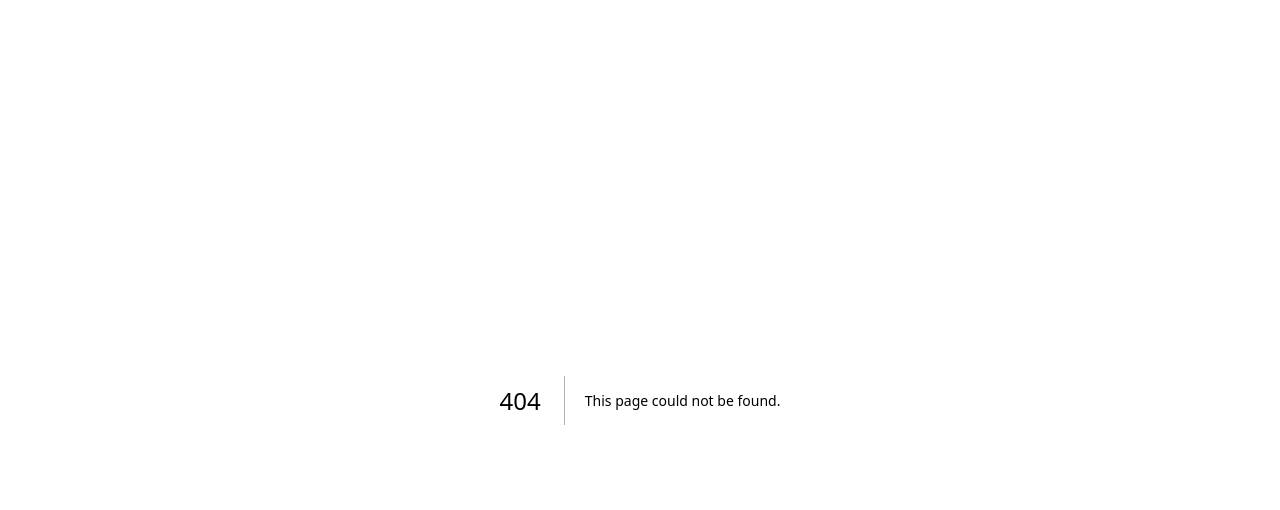
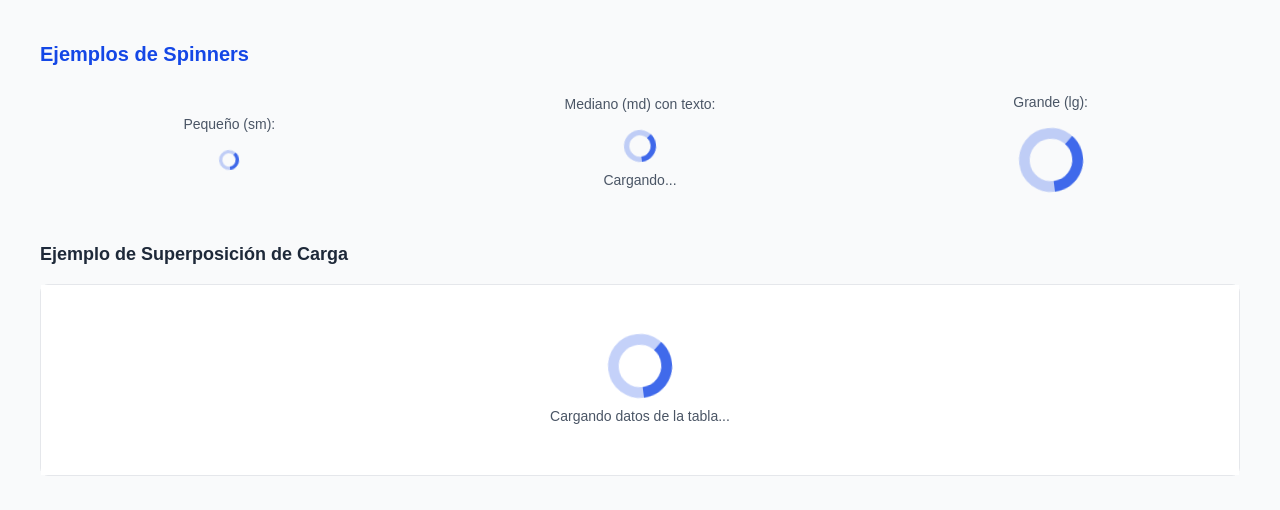
Before and after one commit to GGonzalezGG/capstone-front-inv, a Next.js app: page /SpinnerTest in a window 1280 px wide. Before the commit this address had no page. Shown: the top 510 px of the page. Built offline with nearby package versions, Linux system fonts and the light colour scheme.

Commit message:
Spinner componente

```diff
--- /dev/null
+++ b/app/SpinnerTest/page.tsx
@@ -0,0 +1,44 @@
+"use client";
+import React from 'react';
+  import Spinner from '../components/ui/Spinner';
+
+  const SpinnerExample = () => {
+    return (
+      <div className="p-10 bg-gray-50">
+        <h2 className="w-full text-xl font-bold text-blue-700 mb-6">Ejemplos de Spinners</h2>
+
+        <div className="grid grid-cols-1 md:grid-cols-3 gap-8 items-center text-center">
+
+          <div>
+            <p className="text-sm text-gray-600 mb-4">Pequeño (sm):</p>
+            <Spinner size="sm" />
+          </div>
+
+          <div>
+            <p className="text-sm text-gray-600 mb-4">Mediano (md) con texto:</p>
+            <Spinner size="md" label="Cargando..." />
+          </div>
+
+          <div>
+            <p className="text-sm text-gray-600 mb-4">Grande (lg):</p>
+            <Spinner size="lg" />
+          </div>
+
+        </div>
+
+        <div className="mt-12">
+             <h3 className="text-lg font-semibold text-gray-800 mb-4">Ejemplo de Superposición de Carga</h3>
+             <div className="relative w-full h-48 bg-white border border-gray-200 rounded-lg flex items-center justify-center">
+                <p className="text-gray-700">Contenido de la página...</p>
+
+                {/* Overlay layer */}
+                <div className="absolute inset-0 bg-white bg-opacity-80 backdrop-blur-sm flex items-center justify-center">
+                    <Spinner size="lg" label="Cargando datos de la tabla..." />
+                </div>
+             </div>
+        </div>
+      </div>
+    );
+  }
+
+    export default SpinnerExample;
--- /dev/null
+++ b/app/components/ui/Spinner.tsx
@@ -0,0 +1,69 @@
+import React from 'react';
+
+// Define the possible sizes for the spinner.
+type SpinnerSize = 'sm' | 'md' | 'lg';
+
+// Define the props for the Spinner component.
+interface SpinnerProps {
+  // The size of the spinner. Defaults to 'md'.
+  size?: SpinnerSize;
+  // Optional text label to display below the spinner.
+  label?: string;
+  // Optional custom CSS classes for the container div.
+  className?: string;
+}
+
+/**
+ * A simple and elegant SVG spinner component to indicate loading states.
+ * It's customizable in size and can display an optional label.
+ */
+const Spinner: React.FC<SpinnerProps> = ({
+  size = 'md',
+  label,
+  className = ''
+}) => {
+  // Define size-specific classes for the SVG
+  const getSizeClasses = (spinnerSize: SpinnerSize): string => {
+    switch (spinnerSize) {
+      case 'sm':
+        return 'h-5 w-5';
+      case 'md':
+        return 'h-8 w-8';
+      case 'lg':
+        return 'h-16 w-16';
+      default:
+        return 'h-8 w-8';
+    }
+  };
+
+  const containerClasses = `flex flex-col items-center justify-center gap-2 ${className}`;
+  const svgSizeClass = getSizeClasses(size);
+
+  return (
+    <div className={containerClasses} role="status" aria-label={label || 'Cargando'}>
+      <svg
+        className={`animate-spin text-blue-700 ${svgSizeClass}`}
+        xmlns="http://www.w3.org/2000/svg"
+        fill="none"
+        viewBox="0 0 24 24"
+      >
+        <circle
+          className="opacity-25"
+          cx="12"
+          cy="12"
+          r="10"
+          stroke="currentColor"
+          strokeWidth="4"
+        ></circle>
+        <path
+          className="opacity-75"
+          fill="currentColor"
+          d="M4 12a8 8 0 018-8V0C5.373 0 0 5.373 0 12h4zm2 5.291A7.962 7.962 0 014 12H0c0 3.042 1.135 5.824 3 7.938l3-2.647z"
+        ></path>
+      </svg>
+      {label && <span className="text-sm text-gray-600">{label}</span>}
+    </div>
+  );
+};
+
+export default Spinner;
```
